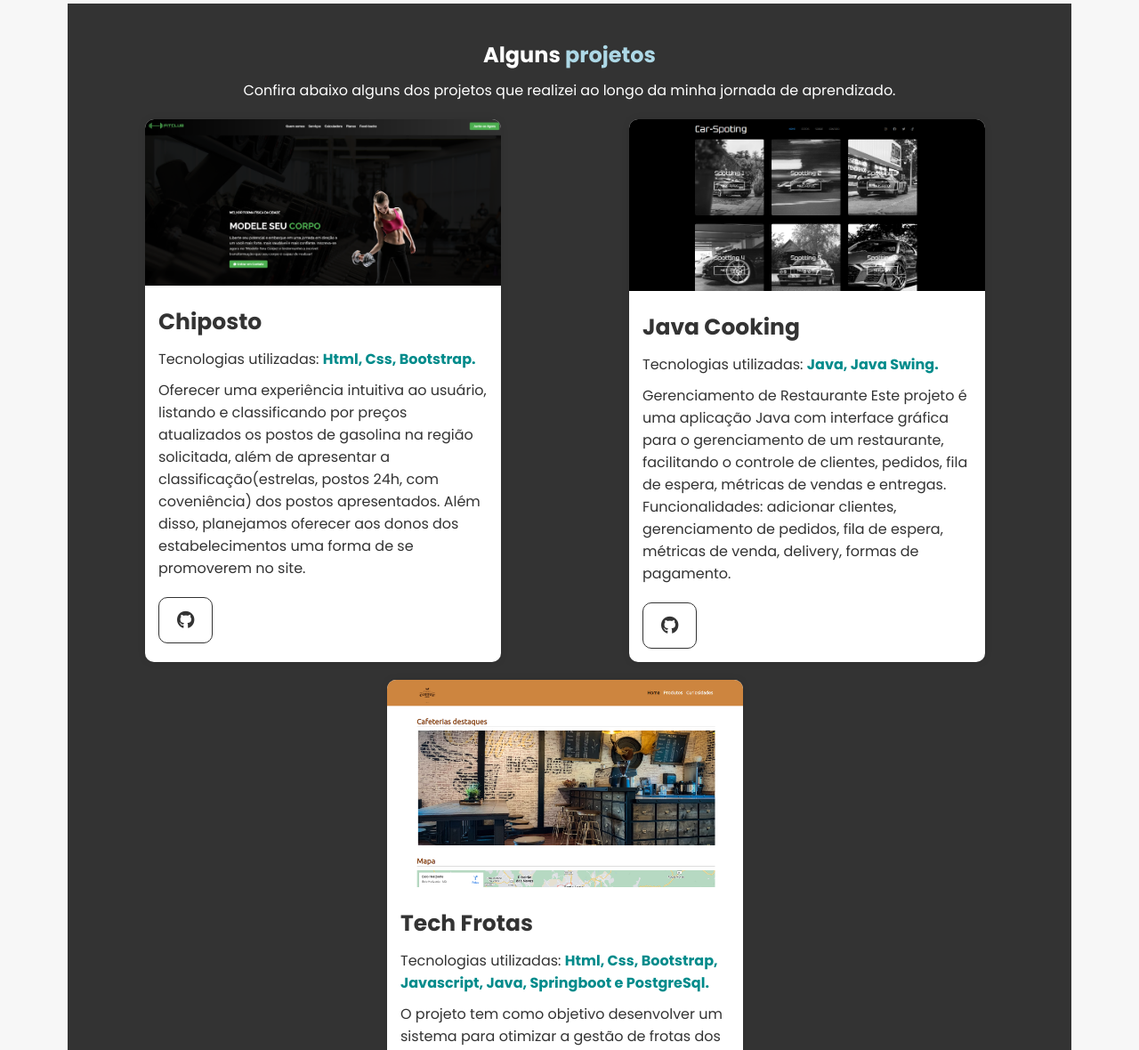
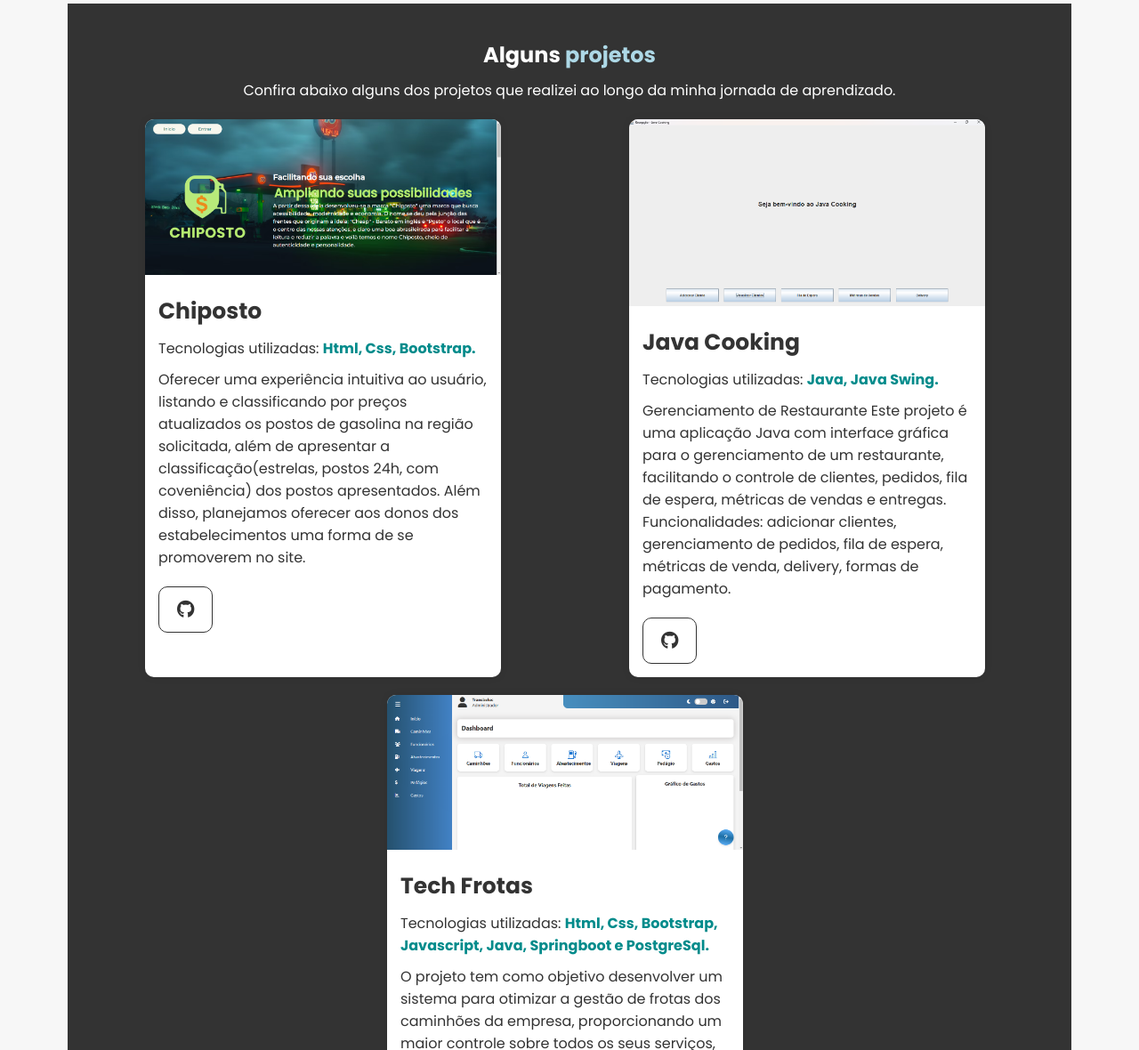
Before and after one commit to lucasrsnd/portfolio, a plain HTML site: page portfolio.html in a window 1280 px wide. Shown: the part 1620-2800 px from the top of the page at 89% size. Drawn offline with Linux system fonts and the light colour scheme.

Commit message:
mudando as imagens dos projetos

```diff
--- a/portfolio.html
+++ b/portfolio.html
@@ -146,7 +146,7 @@
 
             <div class="portfolios">
                 <div class="portfolio-item" id="site-1">
-                    <img src="/assets/Fit-club.png" alt="Imagem do site Fit-club">
+                    <img src="/assets/chiposto.png" alt="Imagem do site Fit-club">
                     <div class="hover-items">
                         <h3>Chiposto</h3>
                         <div class="tec-icon">
@@ -163,7 +163,7 @@
                 </div>
 
                 <div class="portfolio-item" id="site-2">
-                    <img src="/assets/Car-spotting.png" alt="Imagem do site car-spotting">
+                    <img src="/assets/javacooking.png" alt="Imagem do site car-spotting">
                     <div class="hover-items">
                         <h3>Java Cooking</h3>
                         <div class="tec-icon">
@@ -182,7 +182,7 @@
                 </div>
 
                 <div class="portfolio-item" id="site-3">
-                    <img src="/assets/Cafeterias.png" alt="Imagem do site cafeterias-bh">
+                    <img src="/assets/techfrotas.png" alt="Imagem do site cafeterias-bh">
                     <div class="hover-items">
                         <h3>Tech Frotas</h3>
                         <div class="tec-icon">
```
Also changed, not shown: assets/chiposto.png (added), assets/javacooking.png (added), assets/techfrotas.png (added).
